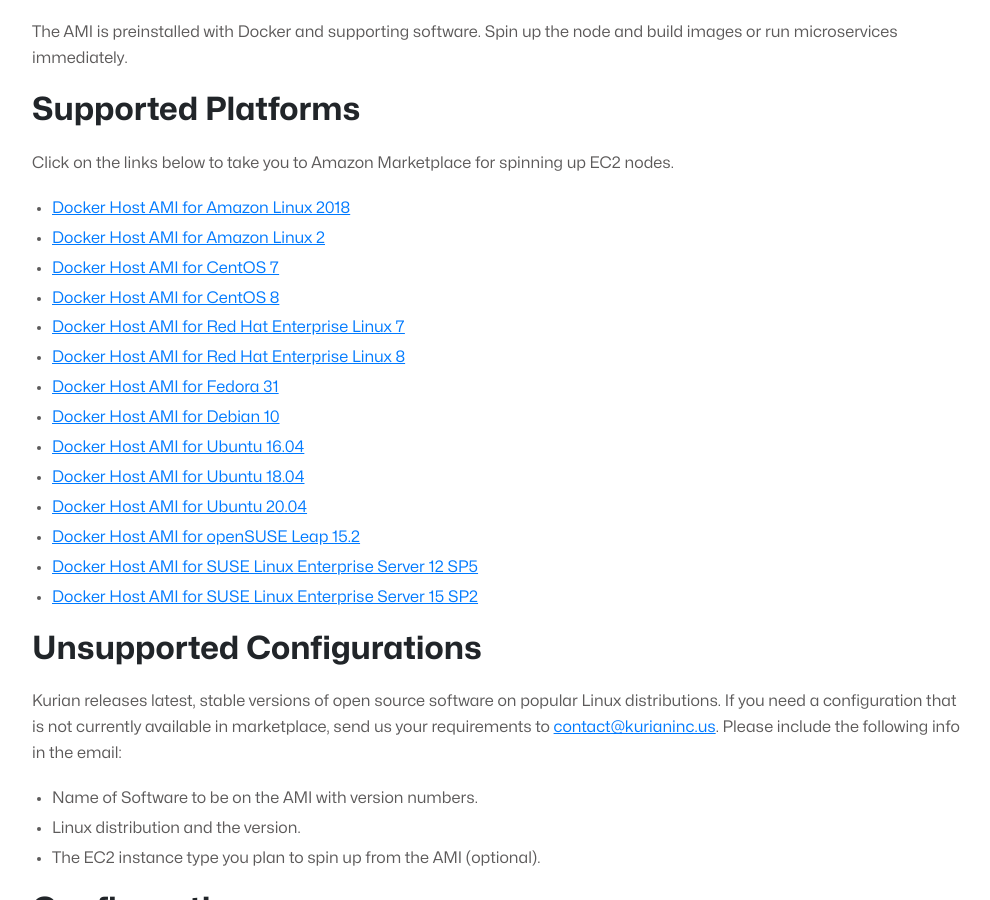
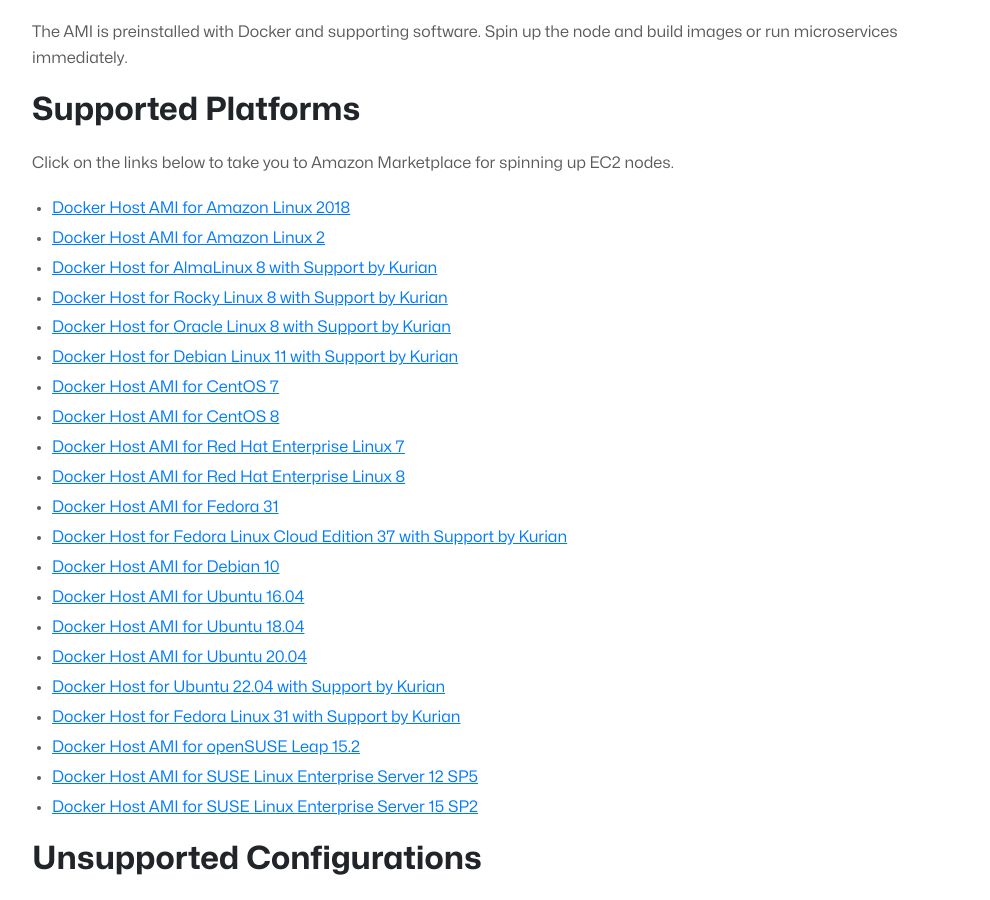
Before and after one commit to kurianinc/kurianinc, a Jekyll site: the page built from _products/docker.md, in a window 1280 px wide and 900 px high, scrolled down 628 px. Shown: the whole window, without its empty margins (143-1133 px from the left). Built offline with Jekyll 4.4.1, drawn with Linux system fonts in a browser that asks for light colours.

Commit message:
Update docker.md

```diff
--- a/_products/docker.md
+++ b/_products/docker.md
@@ -32,15 +32,22 @@ Click on the links below to take you to Amazon Marketplace for spinning up EC2 n
 
 *   [Docker Host AMI for Amazon Linux 2018](https://aws.amazon.com/marketplace/pp/prodview-l7degzbwuueuy?sr=0-1&ref_=beagle&applicationId=AWSMPContessa)
 *   [Docker Host AMI for Amazon Linux 2](https://aws.amazon.com/marketplace/pp/prodview-fxekyajeqi2ro?sr=0-1&ref_=beagle&applicationId=AWSMhttps://aws.amazon.com/marketplace/pp/prodview-fxekyajeqi2ro?sr=0-1&ref_=beahttps://aws.amazon.com/marketplace/pp/prodview-fxekyajeqi2ro?sr=0-1&ref_=beagle&applicationId=AWSMPContessagle&applicationId=AWSMPContessaPContessa)
+*   [Docker Host for AlmaLinux 8 with Support by Kurian](https://aws.amazon.com/marketplace/pp/prodview-pik4eozbwcdi2?sr=0-3&ref_=beagle&applicationId=AWSMPContessa)
+*   [Docker Host for Rocky Linux 8 with Support by Kurian](https://aws.amazon.com/marketplace/pp/prodview-orlglcjhcp6a2?sr=0-8&ref_=beagle&applicationId=AWSMPContessa)
+*   [Docker Host for Oracle Linux 8 with Support by Kurian](https://aws.amazon.com/marketplace/pp/prodview-sx34fpbbtpsny?sr=0-7&ref_=beagle&applicationId=AWSMPContessa)
+*   [Docker Host for Debian Linux 11 with Support by Kurian](https://aws.amazon.com/marketplace/pp/prodview-anafhhy4vjn7q?sr=0-10&ref_=beagle&applicationId=AWSMPContessa)
 *   [Docker Host AMI for CentOS 7](https://aws.amazon.com/marketplace/pp/prodview-qdoekqhu6637y?sr=0-3&ref_=beagle&applicationId=AWSMPContessa)
 *   [Docker Host AMI for CentOS 8](https://aws.amazon.com/marketplace/pp/prodview-3qo2oood2oa6k?sr=0-1&ref_=beagle&applicationId=AWSMPContessa)
 *   [Docker Host AMI for Red Hat Enterprise Linux 7](https://aws.amazon.com/marketplace/pp/prodview-6owvsirl6hwf2?sr=0-1&ref_=beagle&applicationId=AWSMPContessa)
 *   [Docker Host AMI for Red Hat Enterprise Linux 8](https://aws.amazon.com/marketplace/pp/prodview-g4a3rcwoluvpq?sr=0-22&ref_=beagle&applicationId=AWSMPContessa)
 *   [Docker Host AMI for Fedora 31](https://aws.amazon.com/marketplace/pp/prodview-qwiwz2qamm24m?sr=0-16&ref_=beagle&applicationId=AWSMPContessa)
+*   [Docker Host for Fedora Linux Cloud Edition 37 with Support by Kurian](https://aws.amazon.com/marketplace/pp/prodview-llfx3gjqvwgyi?sr=0-15&ref_=beagle&applicationId=AWSMPContessa)
 *   [Docker Host AMI for Debian 10](https://aws.amazon.com/marketplace/pp/prodview-l6pmjwry33vyg?sr=0-17&ref_=beagle&applicationId=AWSMPContessa)
 *   [Docker Host AMI for Ubuntu 16.04](https://aws.amazon.com/marketplace/pp/prodview-36iuobkjkrjkm?sr=0-11&ref_=beagle&applicationId=AWSMPContessa)
 *   [Docker Host AMI for Ubuntu 18.04](https://aws.amazon.com/marketplace/pp/prodview-nbhrlmggbmtjo?sr=0-12&ref_=beagle&applicationId=AWSMPContessa)
 *   [Docker Host AMI for Ubuntu 20.04](https://aws.amazon.com/marketplace/pp/prodview-xbjpusj3rhsp6?sr=0-10&ref_=beagle&applicationId=AWSMPContessa)
+*   [Docker Host for Ubuntu 22.04 with Support by Kurian](https://aws.amazon.com/marketplace/pp/prodview-oo4izbuwmu45a?sr=0-4&ref_=beagle&applicationId=AWSMPContessa)
+*   [Docker Host for Fedora Linux 31 with Support by Kurian](https://aws.amazon.com/marketplace/pp/prodview-qwiwz2qamm24m?sr=0-13&ref_=beagle&applicationId=AWSMPContessa)
 *   [Docker Host AMI for openSUSE Leap 15.2](https://aws.amazon.com/marketplace/pp/prodview-5jgtnk2mdi36m?sr=0-21&ref_=beagle&applicationId=AWSMPContessa)
 *   [Docker Host AMI for SUSE Linux Enterprise Server 12 SP5](https://aws.amazon.com/marketplace/pp/prodview-dspilkkj3lx2i?sr=0-24&ref_=beagle&applicationId=AWSMPContessa)
 *   [Docker Host AMI for SUSE Linux Enterprise Server 15 SP2](https://aws.amazon.com/marketplace/pp/prodview-qlenjomf4lhle?sr=0-23&ref_=beagle&applicationId=AWSMPContessa)
```
